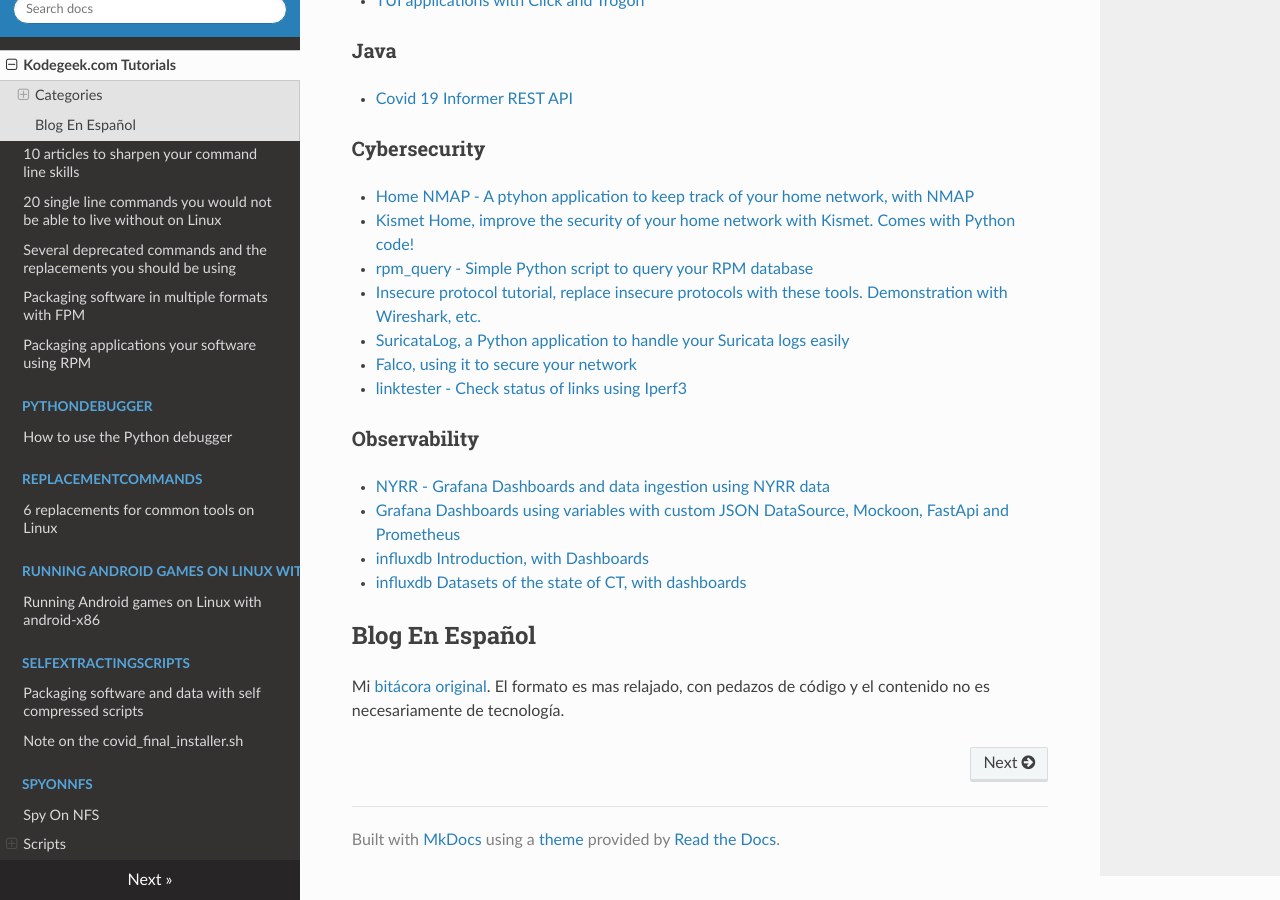
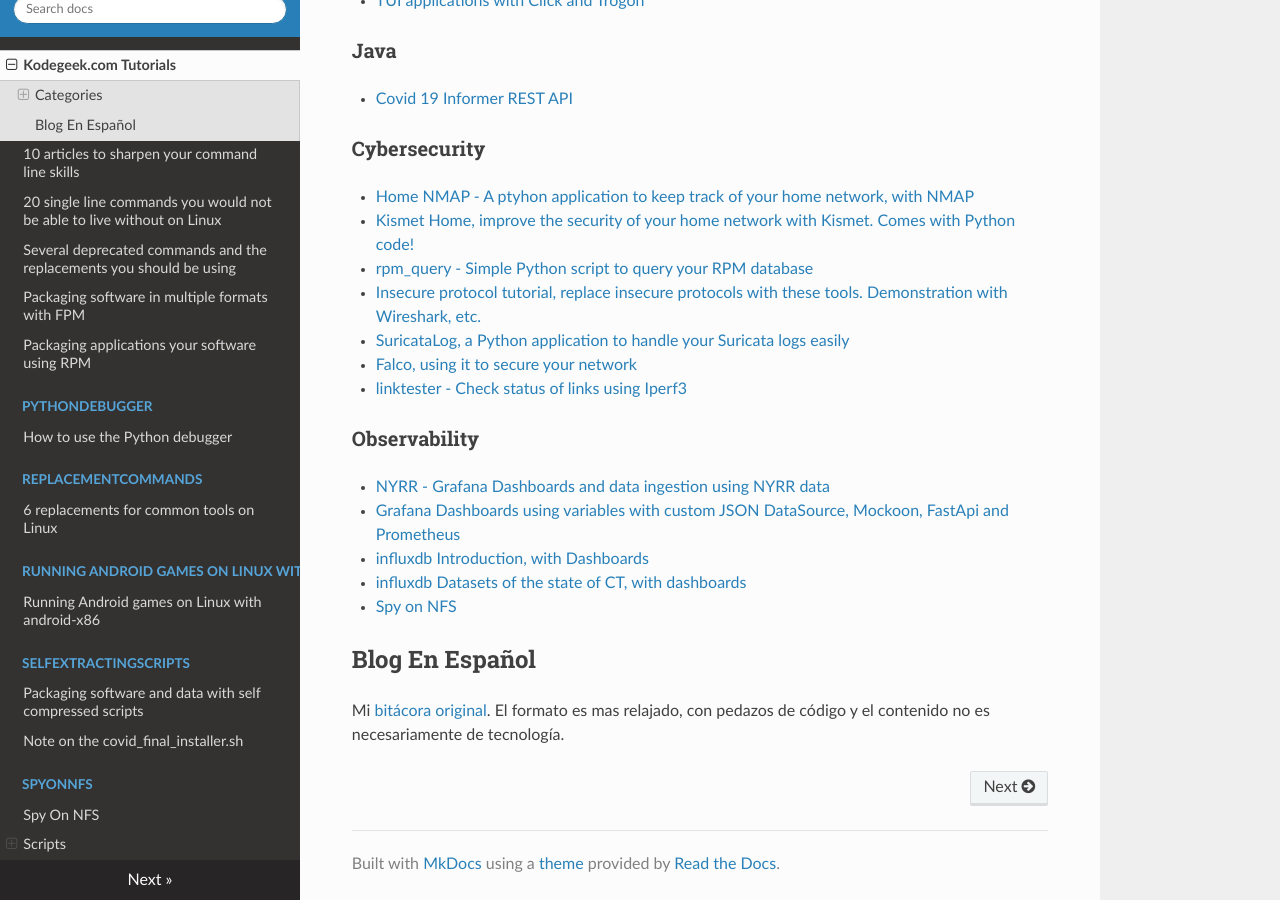
Before and after one commit to josevnz/tutorials, an MkDocs documentation site: the page built from docs/README.md, in a window 1280 px wide and 900 px high, scrolled down 1049 px. Built offline with MkDocs 1.6.1, drawn with Linux system fonts in a browser that asks for light colours; nearby versions of some CDN libraries.

Commit message:
Updated tutorial

```diff
--- a/docs/README.md
+++ b/docs/README.md
@@ -58,6 +58,7 @@
 * [Grafana Dashboards using variables with custom JSON DataSource, Mockoon, FastApi and Prometheus](grafana/README.md)
 * [influxdb Introduction, with Dashboards](influxdb_intro/README.md)
 * [influxdb Datasets of the state of CT, with dashboards](influxdb_datasets/README.md)
+* [Spy on NFS](SpyOnNfs//README.md)
 
 ## Blog En Español
 
```
